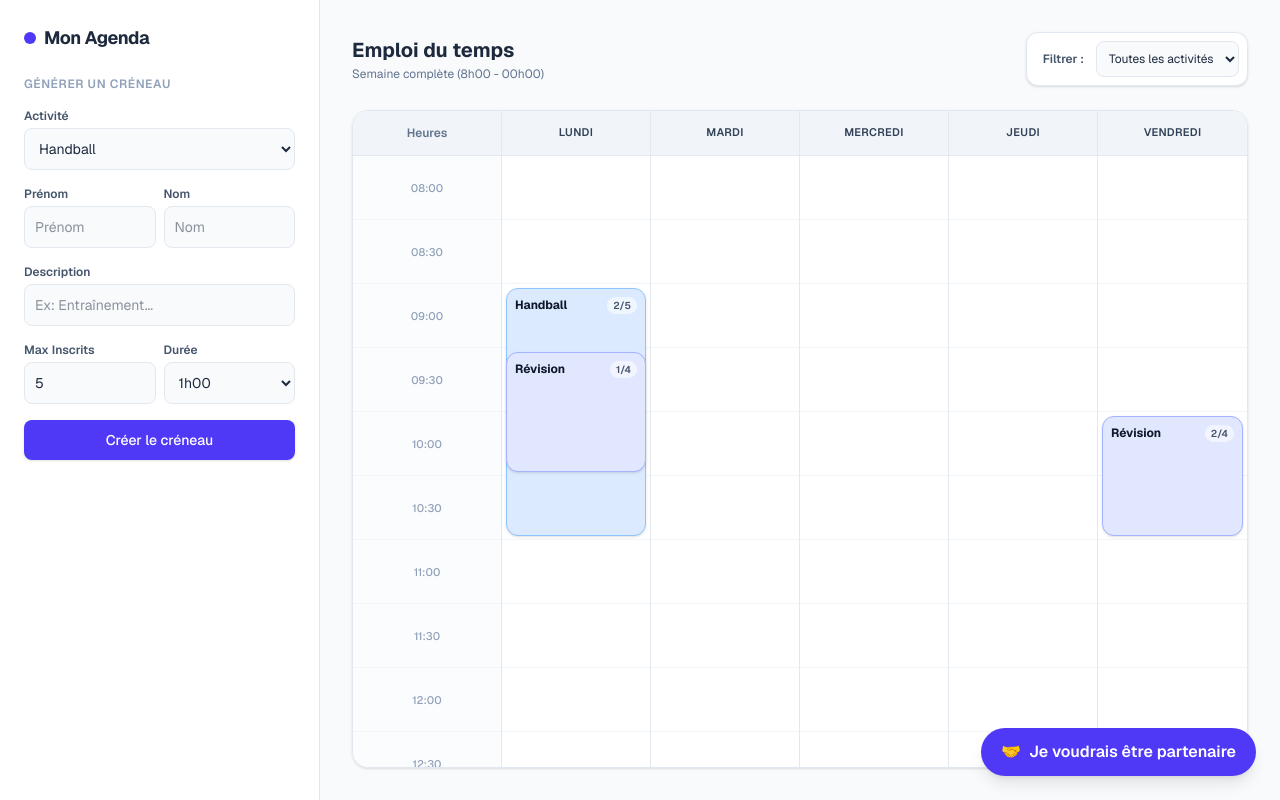
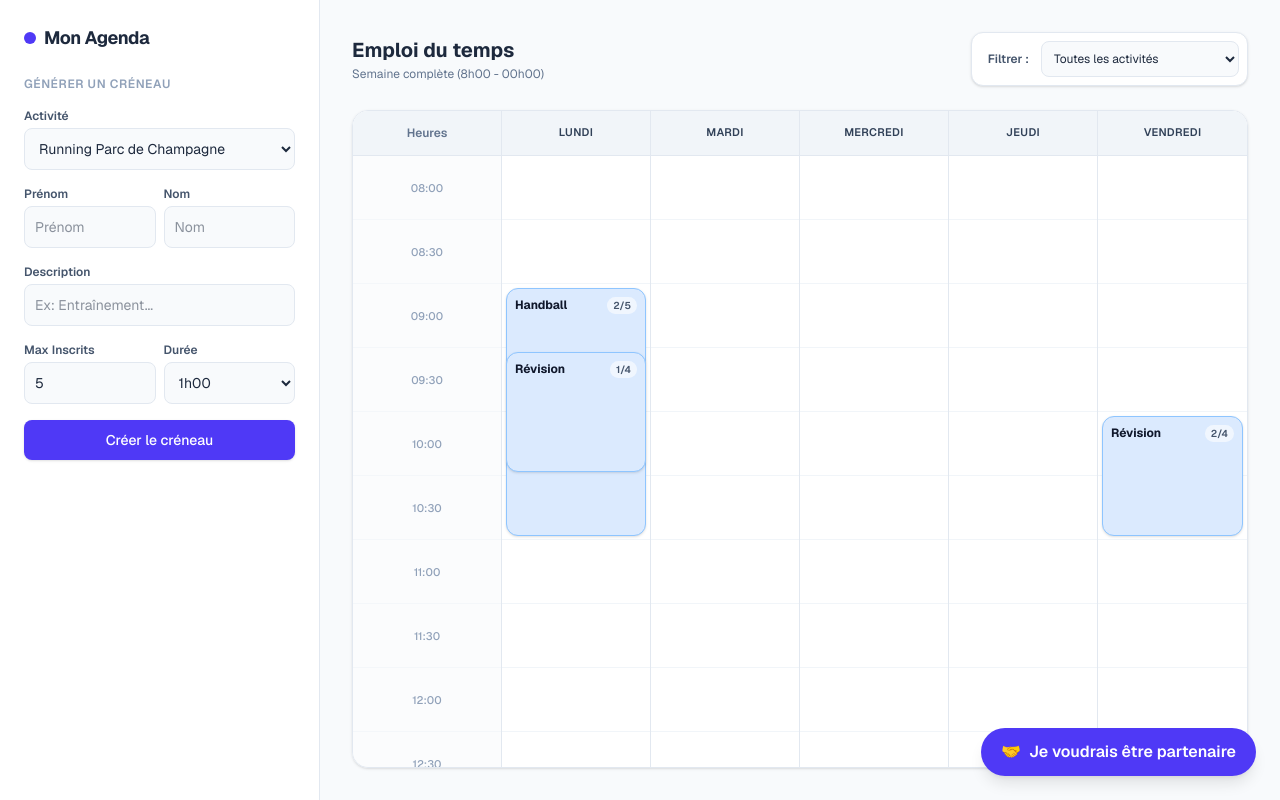
Before and after one commit to lukasv-code/projet_agenda, a Next.js app: page / in a window 1280 px wide. Built offline with nearby package versions, Linux system fonts and the light colour scheme.

Commit message:
Dernier commit v0

```diff
--- a/app/page.tsx
+++ b/app/page.tsx
@@ -5,48 +5,52 @@ import Link from "next/link";
 const activitiesData = [
   {
     id: "1",
-    name: "Handball",
+    name: "Running Parc de Champagne",
+    color: "bg-rose-100 border-rose-300 text-rose-900 hover:bg-rose-200",
+  },
+  {
+    id: "2",
+    name: "Séance BU (Bibliothèque)",
+    color:
+      "bg-indigo-100 border-indigo-300 text-indigo-900 hover:bg-indigo-200",
+  },
+  {
+    id: "3",
+    name: "Match Rugby / Hand",
     color: "bg-blue-100 border-blue-300 text-blue-900 hover:bg-blue-200",
   },
   {
-    id: "2",
-    name: "Cinéma",
+    id: "4",
+    name: "Soirée Place Drouet-d'Erlon",
+    color:
+      "bg-yellow-100 border-yellow-300 text-yellow-900 hover:bg-yellow-200",
+  },
+  {
+    id: "5",
+    name: "Basket (Complexes sportifs)",
+    color:
+      "bg-orange-100 border-orange-300 text-orange-900 hover:bg-orange-200",
+  },
+  {
+    id: "6",
+    name: "Ciné Opera / Gaumont",
     color:
       "bg-emerald-100 border-emerald-300 text-emerald-900 hover:bg-emerald-200",
   },
   {
-    id: "3",
-    name: "Casino",
-    color:
-      "bg-purple-100 border-purple-300 text-purple-900 hover:bg-purple-200",
-  },
-  {
-    id: "4",
-    name: "jeu de société",
+    id: "7",
+    name: "Jeux de société & Bar",
     color: "bg-amber-100 border-amber-300 text-amber-900 hover:bg-amber-200",
   },
   {
-    id: "5",
-    name: "Révision",
-    color:
-      "bg-indigo-100 border-indigo-300 text-indigo-900 hover:bg-indigo-200",
+    id: "8",
+    name: "Piscine / Natation",
+    color: "bg-cyan-100 border-cyan-300 text-cyan-900 hover:bg-cyan-200",
   },
   {
-    id: "6",
-    name: "Bar",
-    color:
-      "bg-yellow-100 border-yellow-300 text-yellow-900 hover:bg-yellow-200",
-  },
-  {
-    id: "7",
-    name: "Course à pied",
-    color: "bg-rose-100 border-rose-300 text-rose-900 hover:bg-rose-200",
-  },
-  {
-    id: "8",
-    name: "Basket",
-    color:
-      "bg-orange-100 border-orange-300 text-orange-900 hover:bg-orange-200",
+    id: "9",
+    name: "FitnessPark",
+    color: "bg-teal-100 border-teal-300 text-teal-900 hover:bg-teal-200",
   },
 ];
 
```
